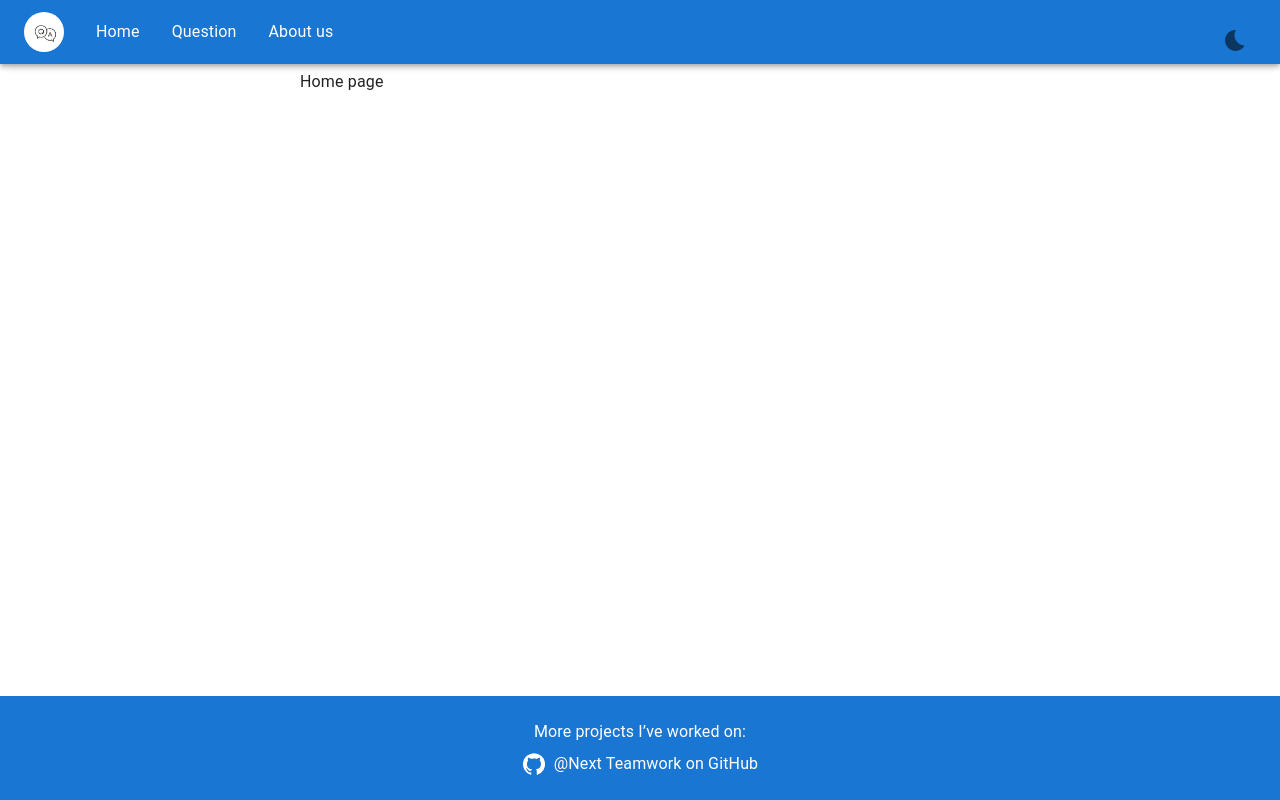
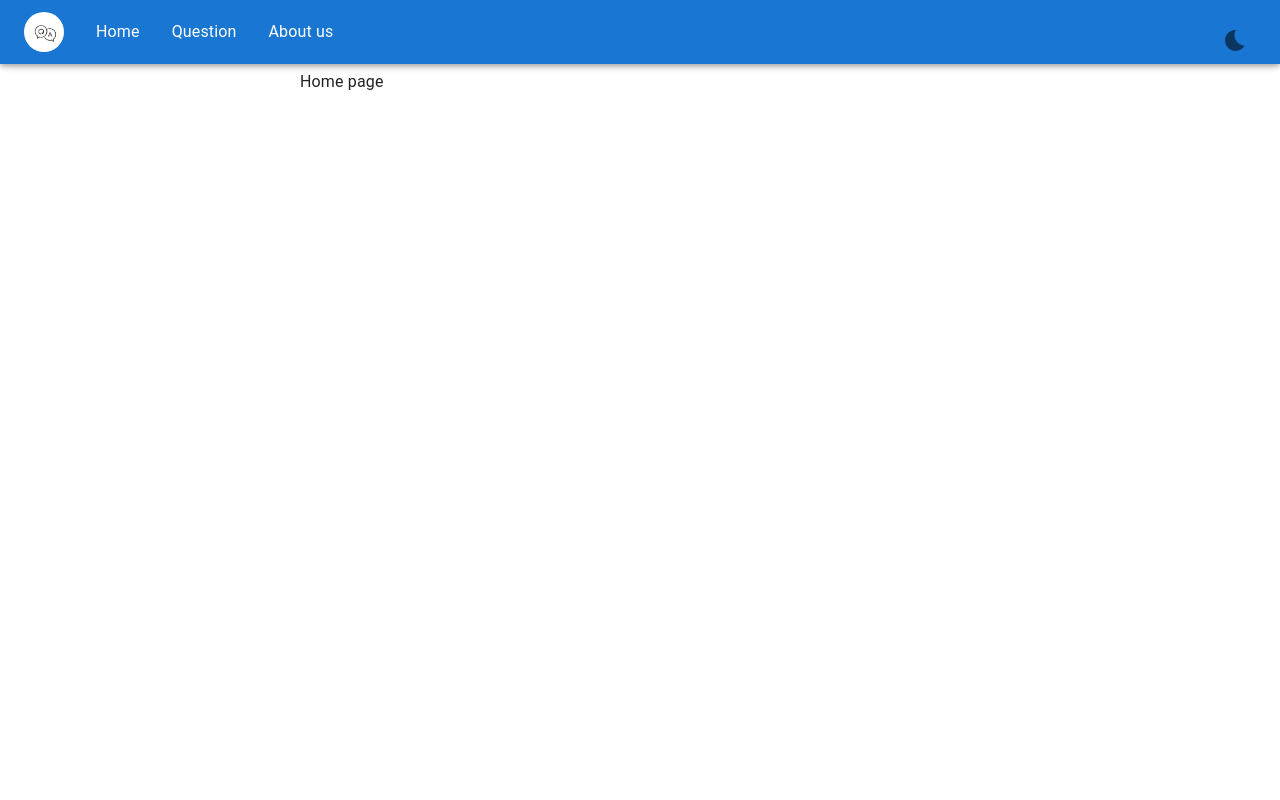
Before and after one commit to Hanie-Bp/nextjs-teamwork, a Next.js app: page / in a window 1280 px wide. Built offline with nearby package versions, Linux system fonts and the light colour scheme.

Commit message:
delete footer file

```diff
--- a/src/app/layout.jsx
+++ b/src/app/layout.jsx
@@ -36,19 +36,18 @@ export default function RootLayout({ children }) {
             <Box
               sx={{
                 px: {
-                  xs:"20px",
+                  xs: "20px",
                   sm: "60px",
                   md: "190px",
                   lg: "300px",
                   // xl: "300px",
                 },
-                mt:"70px"
+                mt: "70px",
               }}
             >
               {children}
             </Box>
           </main>
-          <Footer mode={mode} />
         </body>
       </html>
     </ThemeProvider>
--- a/src/components/Footer.jsx
+++ /dev/null
@@ -1,41 +0,0 @@
-import React from "react";
-import { Box, Typography, Link } from "@mui/material";
-import GitHubIcon from "@mui/icons-material/GitHub";
-
-const Footer = ({mode}) => {
-  return (
-    <Box
-      component="footer"
-      sx={{
-        backgroundColor: `${mode === "light" ? "#1976d2" : "#156589"}`,
-        color: "white",
-        py: 3,
-        display: "flex",
-        flexDirection: "column",
-        alignItems: "center",
-        justifyContent: "center",
-        textAlign: "center",
-      }}
-    >
-      <Typography variant="body1" sx={{ mb: 1 }}>
-        More projects I’ve worked on:
-      </Typography>
-      <Link
-        href="https://github.com/Hanie-Bp/nextjs-teamwork.git"
-        target="_blank"
-        rel="noopener noreferrer"
-        sx={{
-          color: "white",
-          display: "flex",
-          alignItems: "center",
-          textDecoration: "none",
-        }}
-      >
-        <GitHubIcon sx={{ mr: 1 }} />
-        @Next Teamwork on GitHub
-      </Link>
-    </Box>
-  );
-};
-
-export default Footer;
```
